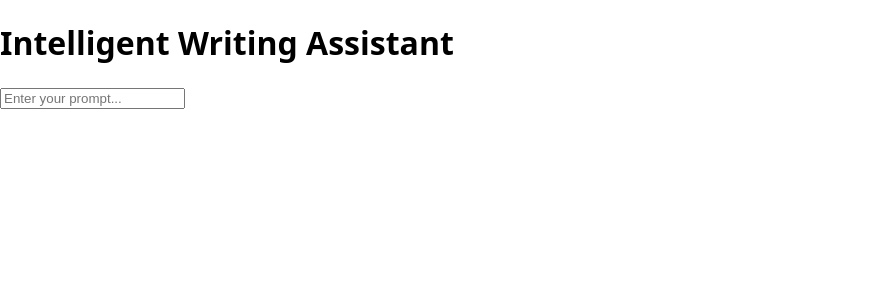
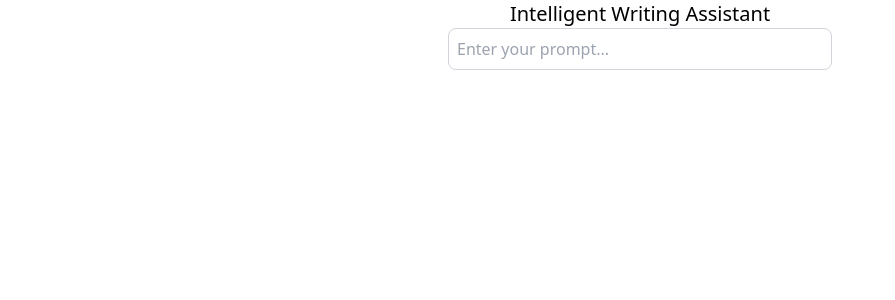
Before and after one commit to Robertpaschal/Portfolio_Project, a React (Create React App) app in the folder Writing_assistant/frontend/: page / in a window 1280 px wide. Shown: the top 300 px of the page, without its empty margins (0-895 px from the left). Built offline with nearby package versions, Linux system fonts and the light colour scheme.

Commit message:
chore: Update UI styling for Intelligent Writing Assistant

```diff
--- a/Writing_assistant/frontend/src/App.js
+++ b/Writing_assistant/frontend/src/App.js
@@ -3,8 +3,8 @@ import AutocompleteInput from './components/SuggestionsList';
 
 const App = () => {
     return (
-        <div className='App'>
-            <h1>Intelligent Writing Assistant</h1>
+        <div className='flex items-center justify-center flex-col'>
+            <h1 className='text-center text-xl'>Intelligent Writing Assistant</h1>
             <AutocompleteInput />
         </div>
     );
--- a/Writing_assistant/frontend/src/components/SuggestionsList.js
+++ b/Writing_assistant/frontend/src/components/SuggestionsList.js
@@ -35,6 +35,7 @@ const AutocompleteInput = () => {
             placeholder='Enter your prompt...'
             value={prompt}
             onChange={handleInputChange}
+            className='border border-gray-300 p-2 w-96 rounded-lg'
             />
             <ul>
                 {suggestions.map((suggestion, index) => (
--- a/Writing_assistant/frontend/src/index.css
+++ b/Writing_assistant/frontend/src/index.css
@@ -1,3 +1,8 @@
+@tailwind base;
+@tailwind components;
+@tailwind utilities;
+
+
 body {
     margin: 0;
     font-family: system-ui, -apple-system, BlinkMacSystemFont, 'Segoe UI', Roboto, Oxygen, Ubuntu, Cantarell, 'Open Sans', 'Helvetica Neue', sans-serif;
```
